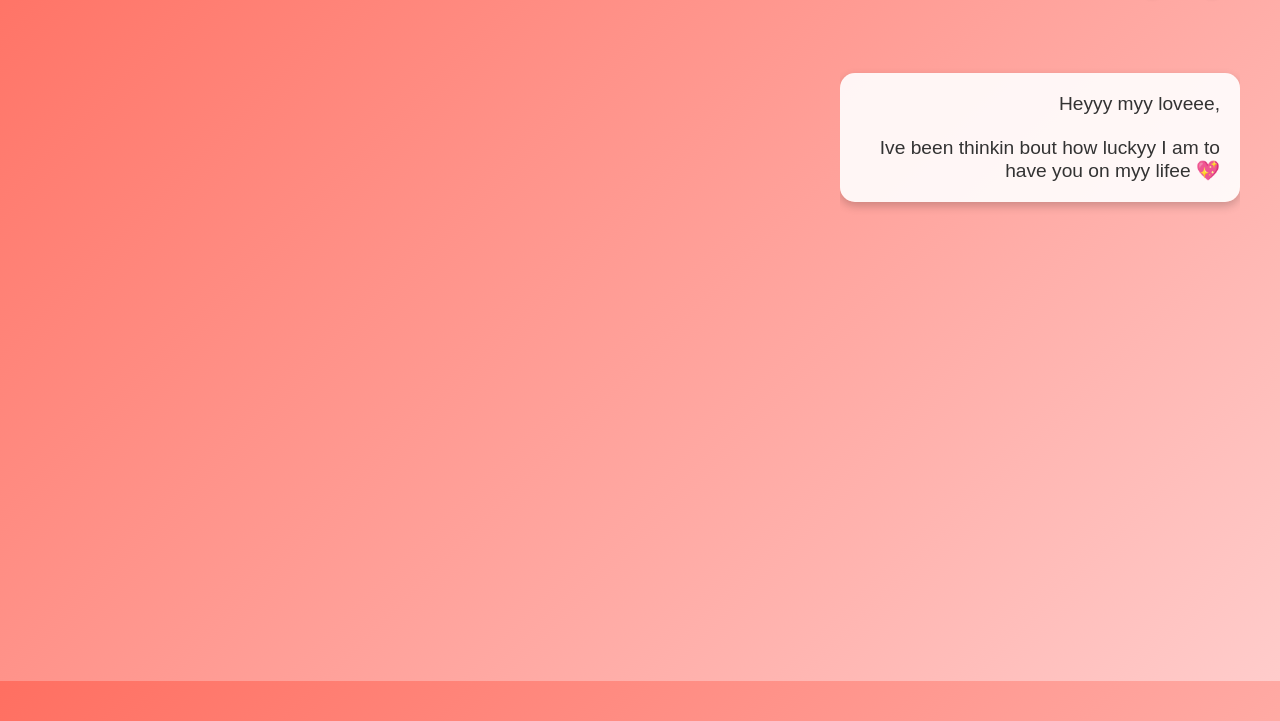
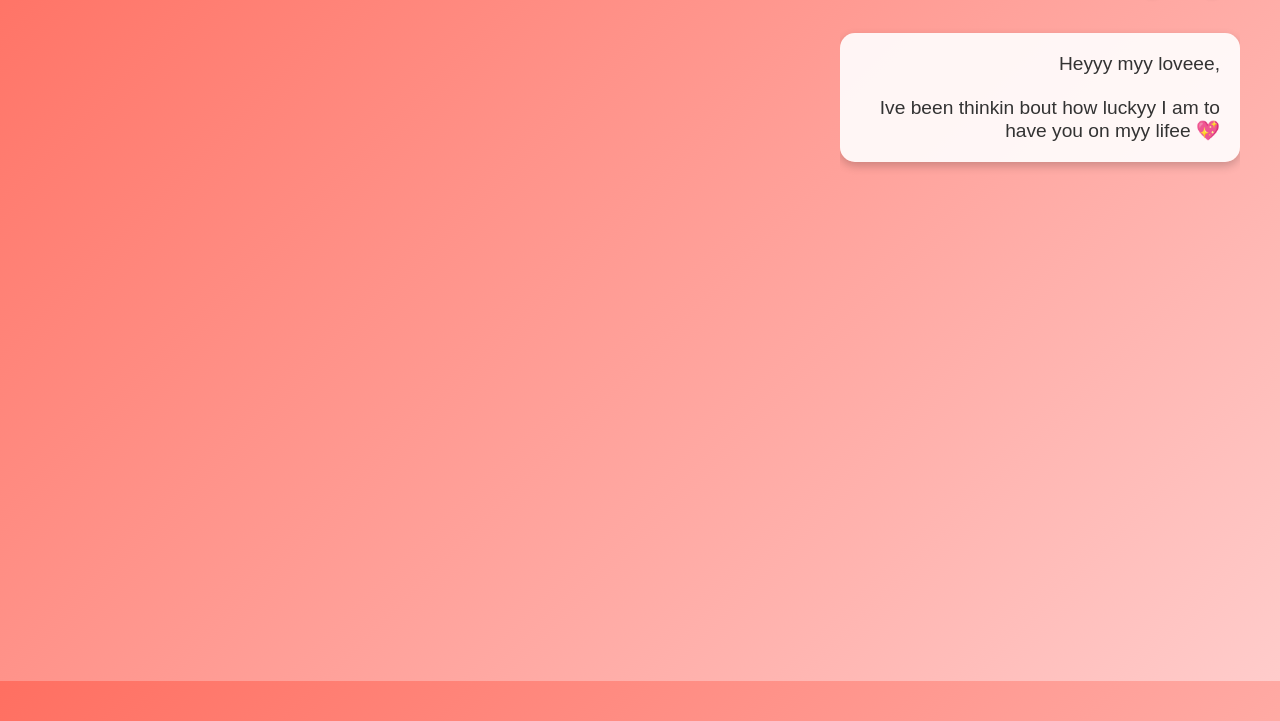
Before and after one commit to NamakiXVI/valentine, a plain HTML site: page valentine.html in a window 1280 px wide. Shown: the part 119-840 px from the top of the page. Drawn offline with Linux system fonts and the light colour scheme.

Commit message:
Update valentine-styles.css

```diff
--- a/valentine-styles.css
+++ b/valentine-styles.css
@@ -45,7 +45,7 @@ body {
   .message-box {
     align-items: center;
     text-align: right;
-    margin-top: 7vh;
+    margin-top: 2vh;
     width: 100%;
     background: rgba(255, 255, 255, 0.9);
     border-radius: 15px;
```
